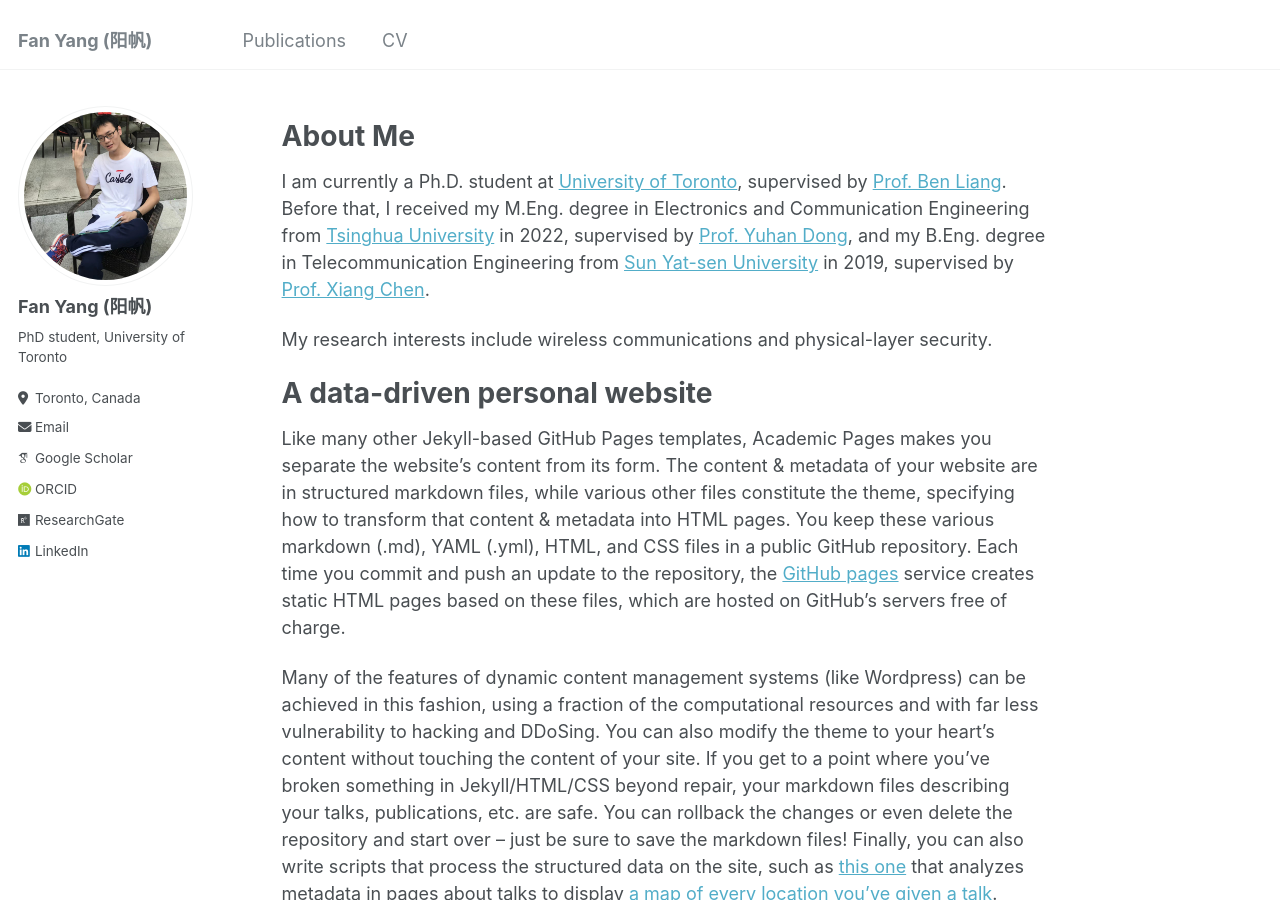
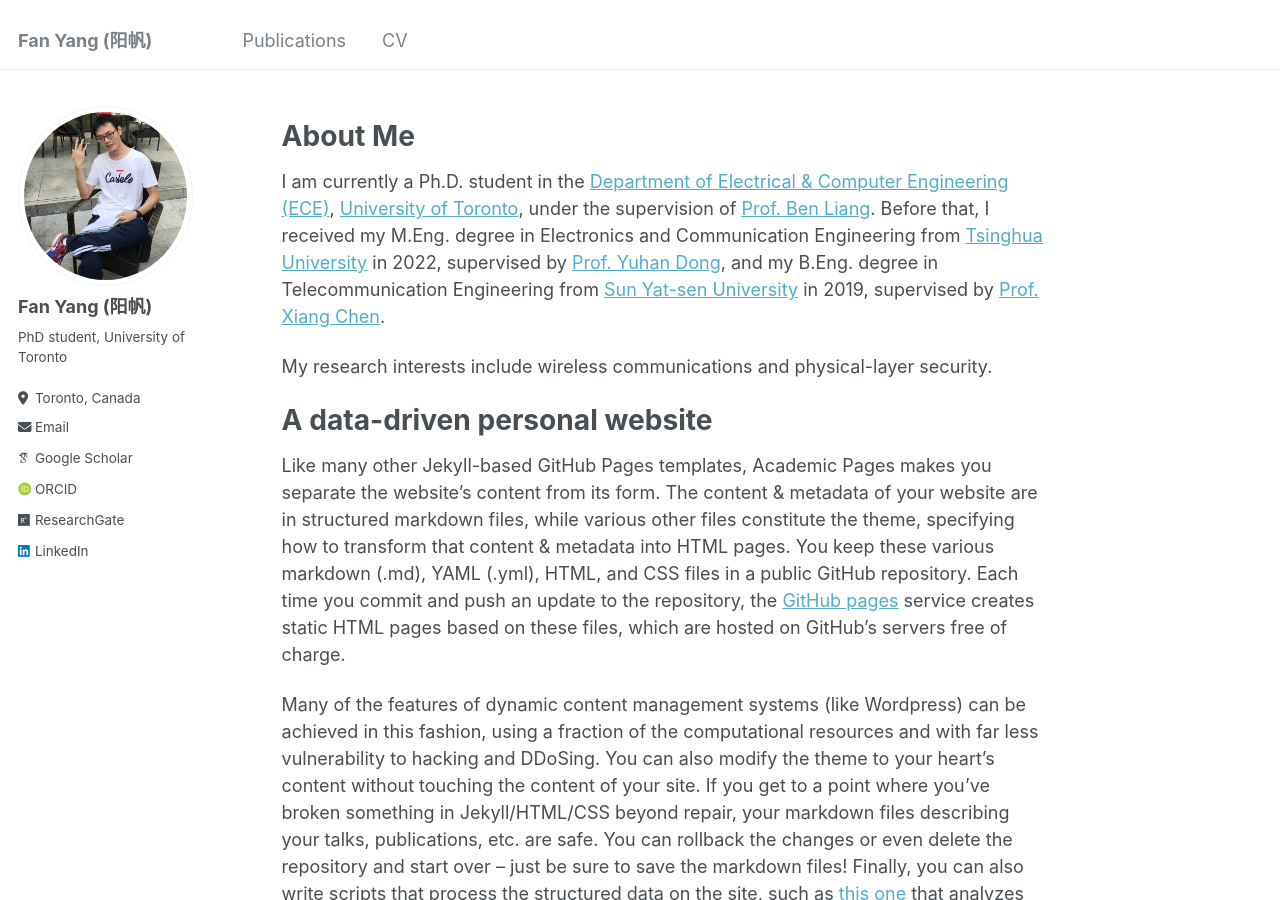
Before and after one commit to fanyang-uoft/fanyang-uoft.github.io, a Jekyll site: the page built from _pages/about.md, in a window 1280 px wide and 900 px high. Built offline with Jekyll 4.4.1, drawn with Linux system fonts in a browser that asks for light colours; some web fonts are replaced.

Commit message:
Update about.md

```diff
--- a/_pages/about.md
+++ b/_pages/about.md
@@ -9,7 +9,7 @@ redirect_from:
 
 About Me
 ======
-I am currently a Ph.D. student at [University of Toronto](https://www.utoronto.ca), supervised by [Prof. Ben Liang](https://www.comm.utoronto.ca/~liang). Before that, I received my M.Eng. degree in Electronics and Communication Engineering from [Tsinghua University](https://www.tsinghua.edu.cn/en) in 2022, supervised by [Prof. Yuhan Dong](https://www.sigs.tsinghua.edu.cn/dyh_en/), and my B.Eng. degree in Telecommunication Engineering from [Sun Yat-sen University](https://www.sysu.edu.cn/sysuen) in 2019, supervised by [Prof. Xiang Chen](http://www.i3c-sysu.cn/).
+I am currently a Ph.D. student in the [Department of Electrical & Computer Engineering (ECE)](https://www.ece.utoronto.ca/), [University of Toronto](https://www.utoronto.ca), under the supervision of [Prof. Ben Liang](https://www.comm.utoronto.ca/~liang). Before that, I received my M.Eng. degree in Electronics and Communication Engineering from [Tsinghua University](https://www.tsinghua.edu.cn/en) in 2022, supervised by [Prof. Yuhan Dong](https://www.sigs.tsinghua.edu.cn/dyh_en/), and my B.Eng. degree in Telecommunication Engineering from [Sun Yat-sen University](https://www.sysu.edu.cn/sysuen) in 2019, supervised by [Prof. Xiang Chen](http://www.i3c-sysu.cn/).
 
 My research interests include wireless communications and physical-layer security.
 
```
